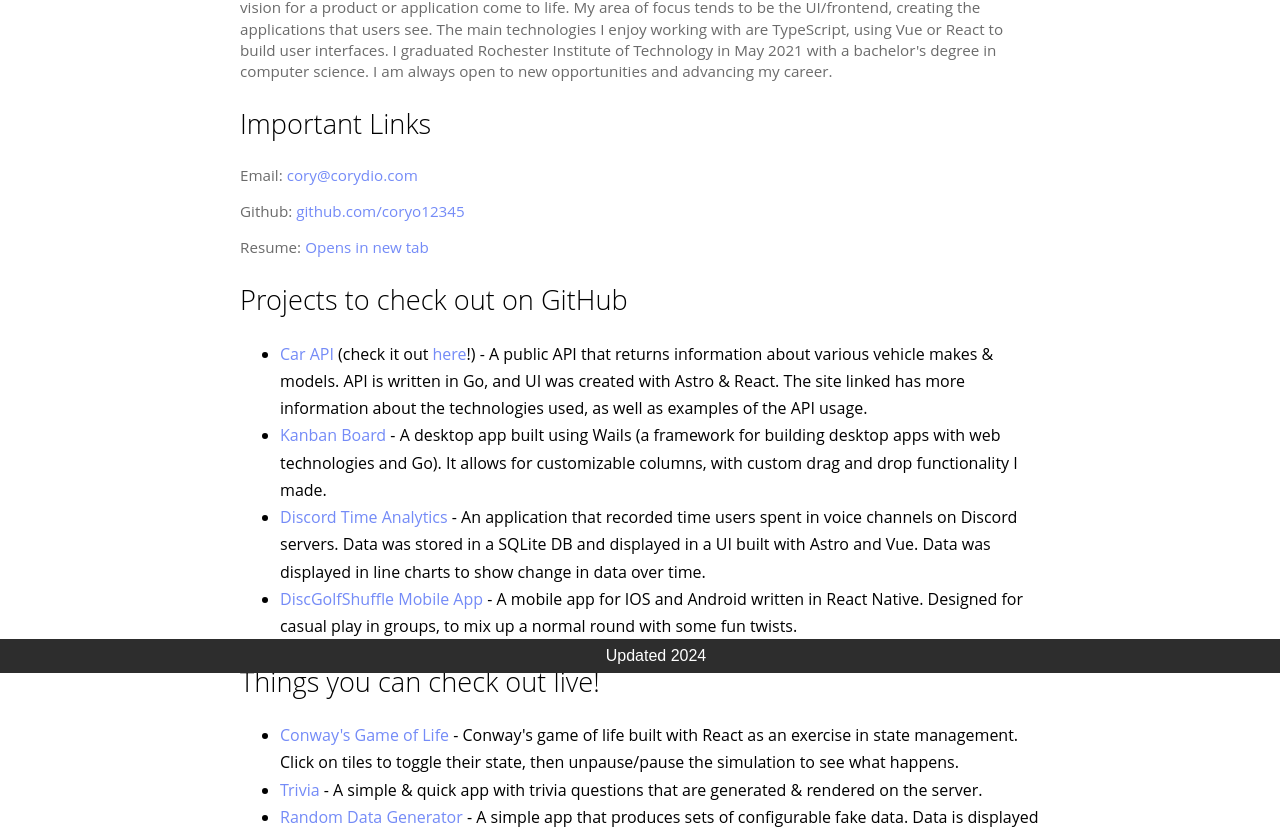
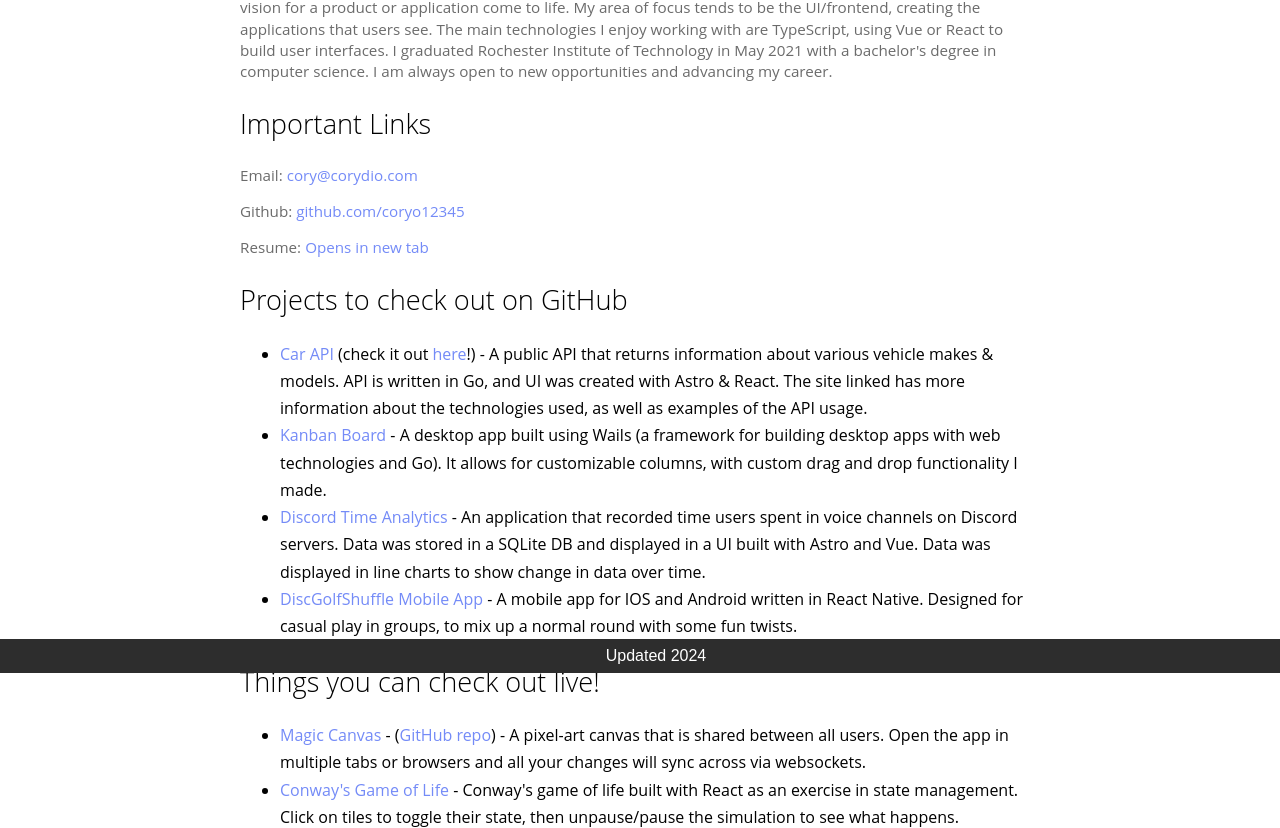
Before and after one commit to coryo12345/WebV2, a website: page index.html in a window 1280 px wide. Shown: the part 127-955 px from the top of the page. Drawn offline with Linux system fonts and the light colour scheme.

Commit message:
added canvas app to website

```diff
--- a/index.html
+++ b/index.html
@@ -1,5 +1,6 @@
 <!doctype html>
 <html lang="en">
+
 <head>
   <meta charset="UTF-8" />
   <meta name="viewport" content="width=device-width, initial-scale=1.0" />
@@ -37,22 +38,14 @@
       <p>Email: <a href="mailto:cory@corydio.com">cory@corydio.com</a></p>
       <p>
         Github:
-          <a
-            rel="noreferrer noopener"
-            aria-label="(opens in a new tab)"
-            href="https://github.com/coryo12345"
-            target="_blank"
-          >
+        <a rel="noreferrer noopener" aria-label="(opens in a new tab)" href="https://github.com/coryo12345"
+          target="_blank">
           github.com/coryo12345
         </a>
       </p>
       <p>
         Resume:
-          <a
-            href="/Resume-Cory-DioGuardi.pdf"
-            target="_blank"
-            rel="noopener noreferrer"
-          >
+        <a href="/Resume-Cory-DioGuardi.pdf" target="_blank" rel="noopener noreferrer">
           Opens in new tab
         </a>
       </p>
@@ -95,6 +88,13 @@
       <h2>Things you can check out live!</h2>
       <ul>
         <li>
+          <a href="https://canvas.corydio.com">Magic Canvas</a> -
+          (<a href="https://github.com/coryo12345/htmx-shared-canvas">GitHub repo</a>) -
+          A pixel-art canvas that is shared between all users. Open the app in
+          multiple tabs or browsers and all your changes will sync across via
+          websockets.
+        </li>
+        <li>
           <a href="https://conway.corydio.com/">Conway's Game of Life</a> -
           Conway's game of life built with React as an exercise in state
           management. Click on tiles to toggle their state, then unpause/pause
@@ -125,4 +125,5 @@
   </main>
   <footer>Updated 2024</footer>
 </body>
+
 </html>
```
Also changed, not shown: 1 other file. Lines whose indentation alone changed are shown as unchanged.
